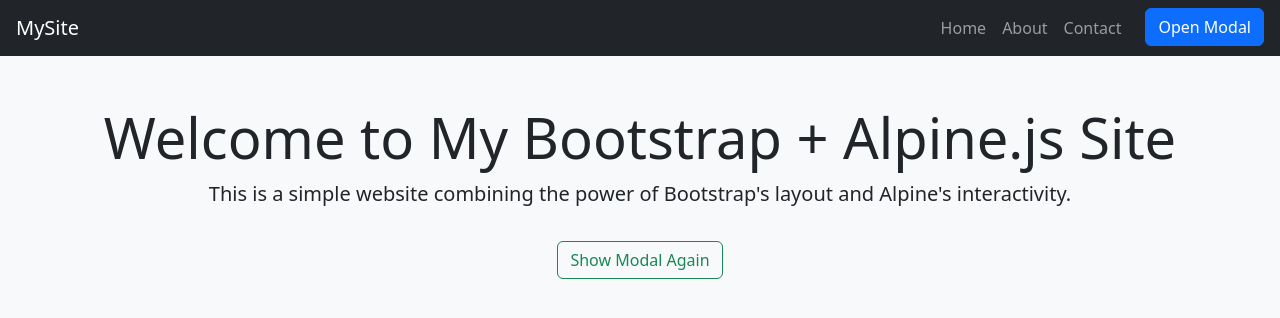
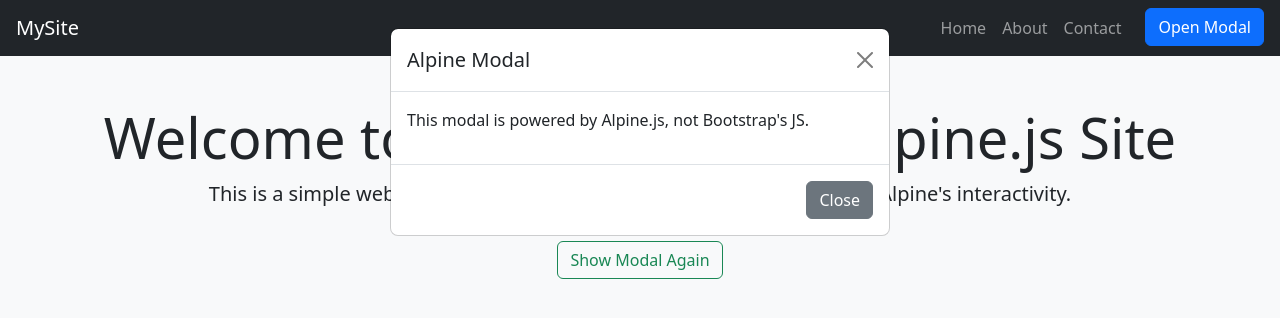
Before and after one commit to H4J3K/Group-4-web-project, a plain HTML site: page Index.html in a window 1280 px wide. Drawn offline with nearby package versions, Linux system fonts and the light colour scheme.

Commit message:
Version test 2
Version control 2.0

```diff
--- a/Index.html
+++ b/Index.html
@@ -34,5 +34,24 @@
     <button class="btn btn-outline-success mt-3" @click="showModal = true">Show Modal Again</button>
   </header>
 
+  <!-- Modal -->
+  <div class="modal fade show" tabindex="-1" style="display: block;" x-show="showModal" @click.outside="showModal = false" x-transition>
+    <div class="modal-dialog">
+      <div class="modal-content">
+        <div class="modal-header">
+          <h5 class="modal-title">Alpine Modal</h5>
+          <button type="button" class="btn-close" @click="showModal = false"></button>
+        </div>
+        <div class="modal-body">
+          <p>This modal is powered by Alpine.js, not Bootstrap's JS.</p>
+        </div>
+        <div class="modal-footer">
+          <button class="btn btn-secondary" @click="showModal = false">Close</button>
+        </div>
+      </div>
+    </div>
+  </div>
+
+
     </body>
 </html>
```
